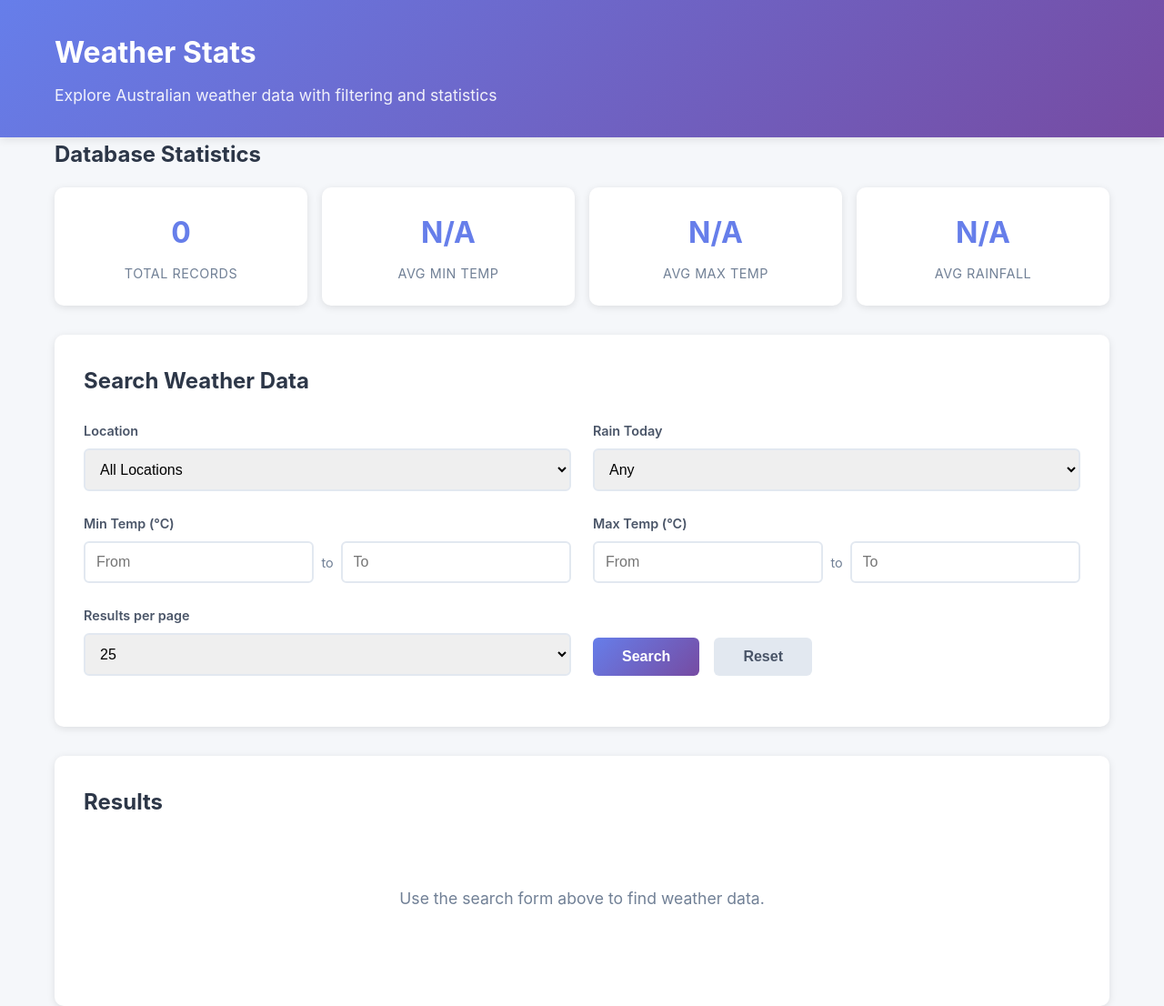
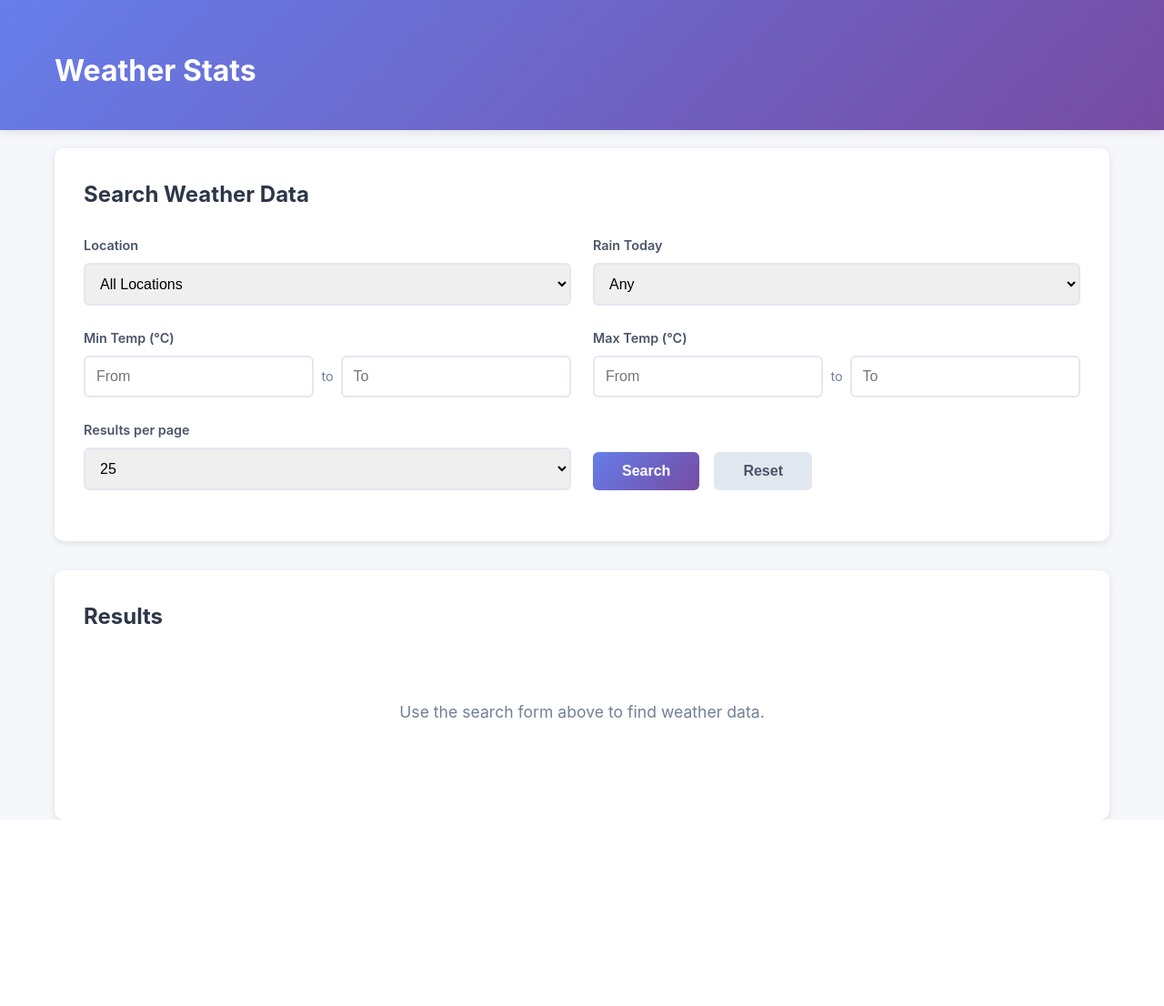
Before and after one commit to HaskizMe/cs3270, a Flask app: page / in a window 1280 px wide. Shown: the whole page at 91% size. After the commit the page ends 901 px from the top, so only its background shows below. Run offline with Flask 3, Linux system fonts and the light colour scheme; data that the repository does not hold is empty.

Commit message:
simplified some code

```diff
--- a/web_app/app.py
+++ b/web_app/app.py
@@ -16,7 +16,6 @@ logger = logging.getLogger(__name__)
 basedir = os.path.abspath(os.path.dirname(__file__))
 app.config['SQLALCHEMY_DATABASE_URI'] = f'sqlite:///{os.path.join(basedir, "weather.db")}'
 app.config['SQLALCHEMY_TRACK_MODIFICATIONS'] = False
-app.config['SECRET_KEY'] = 'dev-secret-key-change-in-production'
 
 # Import models and initialize SQLAlchemy with app
 from models import db, WeatherData
--- a/web_app/static/css/style.css
+++ b/web_app/static/css/style.css
@@ -17,6 +17,7 @@ body {
     max-width: 1200px;
     margin: 0 auto;
     padding: 0 20px;
+    margin-top: 20px;
 }
 
 /* Header */
--- a/web_app/static/js/app.js
+++ b/web_app/static/js/app.js
@@ -8,7 +8,6 @@ let currentLimit = 25;
 
 // Initialize app on page load
 document.addEventListener("DOMContentLoaded", () => {
-    loadStatistics();
     loadLocations();
     setupEventListeners();
 });
@@ -18,59 +17,6 @@ function setupEventListeners() {
     const searchForm = document.getElementById("search-form");
     searchForm.addEventListener("submit", handleSearch);
     searchForm.addEventListener("reset", handleReset);
-
-    // Update location-based stats when location changes
-    const locationSelect = document.getElementById("location");
-    locationSelect.addEventListener("change", (e) => {
-        loadStatistics(e.target.value);
-    });
-}
-
-// Load statistics from API
-async function loadStatistics(location = "") {
-    try {
-        const url = location
-            ? `${API_BASE}/stats?location=${encodeURIComponent(location)}`
-            : `${API_BASE}/stats`;
-
-        const response = await fetch(url);
-        const data = await response.json();
-
-        if (data.success) {
-            displayStatistics(data.statistics);
-        }
-    } catch (error) {
-        console.error("Error loading statistics:", error);
-    }
-}
-
-// Display statistics in cards
-function displayStatistics(stats) {
-    const statsContainer = document.getElementById("stats-container");
-    statsContainer.innerHTML = `
-        <div class="stat-card">
-            <div class="stat-value">${stats.total_records.toLocaleString()}</div>
-            <div class="stat-label">Total Records</div>
-        </div>
-        <div class="stat-card">
-            <div class="stat-value">${
-                stats.avg_min_temp !== null ? stats.avg_min_temp + "°C" : "N/A"
-            }</div>
-            <div class="stat-label">Avg Min Temp</div>
-        </div>
-        <div class="stat-card">
-            <div class="stat-value">${
-                stats.avg_max_temp !== null ? stats.avg_max_temp + "°C" : "N/A"
-            }</div>
-            <div class="stat-label">Avg Max Temp</div>
-        </div>
-        <div class="stat-card">
-            <div class="stat-value">${
-                stats.avg_rainfall !== null ? stats.avg_rainfall + "mm" : "N/A"
-            }</div>
-            <div class="stat-label">Avg Rainfall</div>
-        </div>
-    `;
 }
 
 // Load locations for dropdown
@@ -124,9 +70,6 @@ function handleReset() {
         '<p class="no-results">Use the search form above to find weather data.</p>';
     document.getElementById("pagination").style.display = "none";
     document.getElementById("results-info").textContent = "";
-
-    // Reset stats to all locations
-    loadStatistics();
 }
 
 // Load weather data from API
--- a/web_app/templates/base.html
+++ b/web_app/templates/base.html
@@ -13,10 +13,6 @@
         <header>
             <div class="container">
                 <h1>Weather Stats</h1>
-                <p>
-                    Explore Australian weather data with filtering and
-                    statistics
-                </p>
             </div>
         </header>
 
--- a/web_app/templates/index.html
+++ b/web_app/templates/index.html
@@ -1,28 +1,5 @@
 {% extends "base.html" %} {% block content %}
-<div class="dashboard">
-    <!-- Statistics Section -->
-    <section class="stats-section">
-        <h2>Database Statistics</h2>
-        <div id="stats-container" class="stats-grid">
-            <div class="stat-card">
-                <div class="stat-value">--</div>
-                <div class="stat-label">Total Records</div>
-            </div>
-            <div class="stat-card">
-                <div class="stat-value">--°C</div>
-                <div class="stat-label">Avg Min Temp</div>
-            </div>
-            <div class="stat-card">
-                <div class="stat-value">--°C</div>
-                <div class="stat-label">Avg Max Temp</div>
-            </div>
-            <div class="stat-card">
-                <div class="stat-value">--mm</div>
-                <div class="stat-label">Avg Rainfall</div>
-            </div>
-        </div>
-    </section>
-
+<div>
     <!-- Search/Filter Section -->
     <section class="search-section">
         <h2>Search Weather Data</h2>
```
Also changed, not shown: web_app/test_api.py (deleted, +0 -69 lines).
